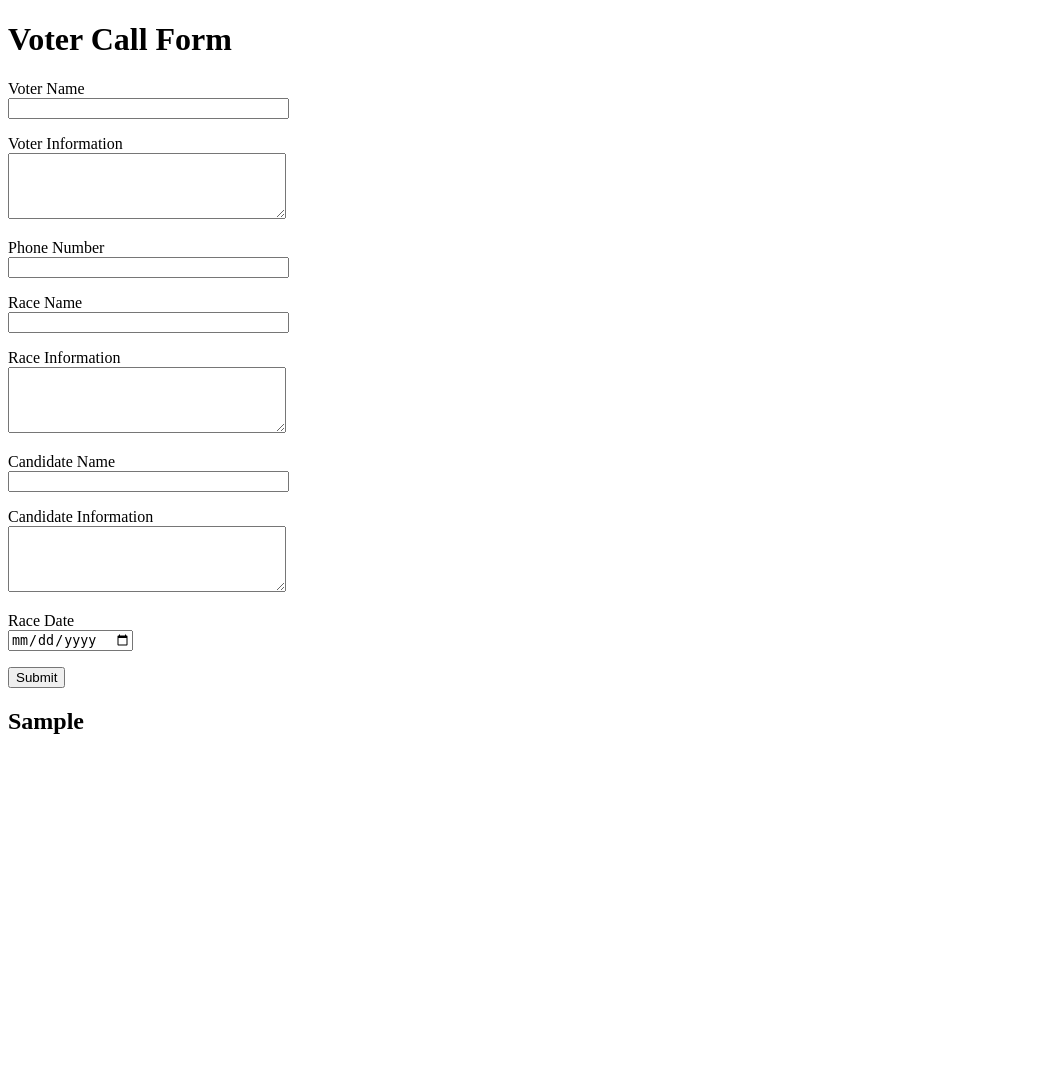
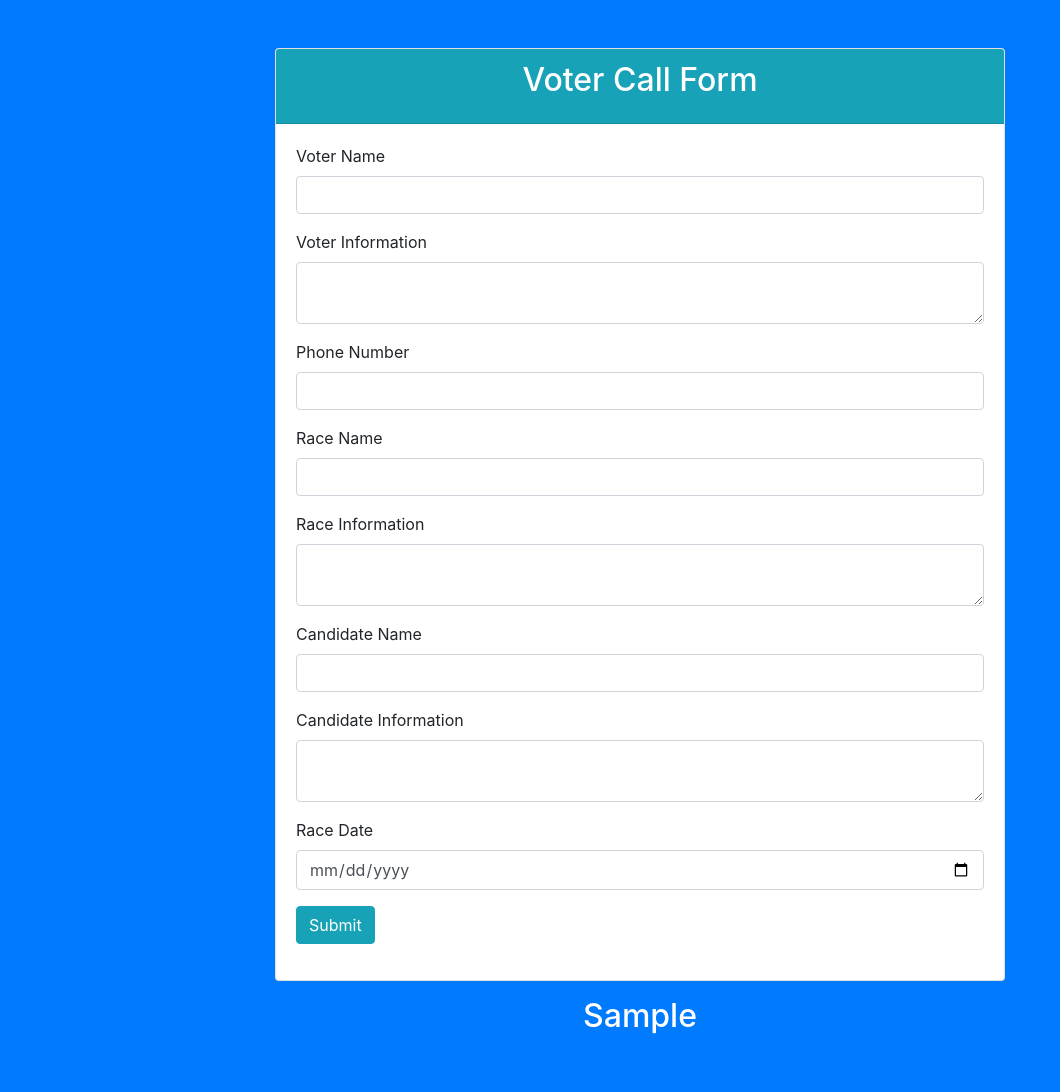
Before and after one commit to colloqium/colloqium-api, a Flask app: template templates/voter_call.html in a window 1280 px wide. Shown: the whole page, without its empty margins (0-1060 px from the left). Before the commit the page ends 734 px from the top, so only its background shows below. Run offline with Flask 2, Linux system fonts and the light colour scheme; the template is opened without the code that fills it: values that come from a table or form of the project are taken from there, most other values are stand-ins (such as "Sample title", 1, 10 or a date in 2020); parts of the project's set-up code (start-up, migrations or seed data) failed here and were passed over; some libraries are stand-ins or nearby versions.

Commit message:
Added some basic formatting to the form.

```diff
--- a/forms/voter_call_form.py
+++ b/forms/voter_call_form.py
@@ -1,17 +1,7 @@
 from flask_wtf import FlaskForm
-from wtforms import StringField, PasswordField, SubmitField, DateField
-from wtforms.validators import DataRequired, Email, EqualTo, Regexp
+from wtforms import StringField, SubmitField, DateField
+from wtforms.validators import DataRequired, Regexp
 from wtforms import TextAreaField
-
-
-class ExampleForm(FlaskForm):
-	name = StringField('Name', validators=[DataRequired()])
-	email = StringField('Email', validators=[DataRequired(), Email()])
-	password = PasswordField('Password', validators=[DataRequired()])
-	confirm_password = PasswordField(
-	 'Confirm Password', validators=[DataRequired(),
-	                                 EqualTo('password')])
-	submit = SubmitField('Submit')
 
 
 # Define a custom validator for phone numbers that match "+17066641258"
--- a/main.py
+++ b/main.py
@@ -94,14 +94,17 @@ def twilio():
         db[request.values.get('CallSid', '')] = conversation
 
         # Return the response as XML
-        response.say(text)
+        response.say(text, voice='Polly.Joanna-Neural')
 
         #check if text contains "goodbye", if so, hang up the call, other wise continue gathering input
         if "goodbye" in text.lower():
             response.hangup()
             logging.info("Goodbye message received, hanging up call")
         else:
-            response.gather(input="speech", action=webhook_url, method="POST")
+            response.gather(input="speech",
+                            action=webhook_url,
+                            method="POST",
+                            speech_model='experimental_conversations')
             logging.info("Gathering input from user")
 
         response_xml = response.to_xml()
@@ -134,6 +137,10 @@ def voter_call():
         # Create instance of VoterCallForm class
         form = VoterCallForm()
 
+        #get last_action from url
+        last_action = request.args.get('last_action')
+
+
         # When the form is submitted
         if form.validate_on_submit():
             # Add information from VoterCallForm to the system prompt
@@ -159,7 +166,9 @@ def voter_call():
 
     except Exception as e:
         app.logger.error(f"Exception occurred: {e}", exc_info=True)
-        return render_template('voter_call.html', form=form)
+        return render_template('voter_call.html',
+                               form=form,
+                               last_action="Error")
 
 
 @app.route("/call", methods=['POST', 'GET'])
@@ -194,9 +203,7 @@ def call():
         db[call.sid] = conversation
 
         # Return a TwiML response
-        return render_template('voter_call.html',
-                               last_action="Placed Call",
-                               form=VoterCallForm())
+        return redirect(url_for('voter_call', last_action="Calling" ))
 
     except Exception as e:
         app.logger.error(f"Exception occurred: {e}", exc_info=True)
--- a/templates/voter_call.html
+++ b/templates/voter_call.html
@@ -2,46 +2,93 @@
 <html>
 <head>
     <title>Voter Call Form</title>
+    <link href="https://maxcdn.bootstrapcdn.com/bootstrap/4.0.0/css/bootstrap.min.css" rel="stylesheet">
 </head>
-<body>
-    <h1>Voter Call Form</h1>
-    <form method="POST">
-        {{ form.hidden_tag() }}
-		{{ form.csrf_token }}
-        <p>
-            {{ form.voter_name.label }}<br>
-            {{ form.voter_name(size=32) }}
-        </p>
-        <p>
-            {{ form.voter_information.label }}<br>
-            {{ form.voter_information(cols=32, rows=4) }}
-        </p>
-        <p>
-            {{ form.voter_phone_number.label }}<br>
-            {{ form.voter_phone_number(size=32) }}
-        </p>
-        <p>
-            {{ form.race_name.label }}<br>
-            {{ form.race_name(size=32) }}
-        </p>
-        <p>
-            {{ form.race_information.label }}<br>
-            {{ form.race_information(cols=32, rows=4) }}
-        </p>
-        <p>
-            {{ form.candidate_name.label }}<br>
-            {{ form.candidate_name(size=32) }}
-        </p>
-        <p>
-            {{ form.candidate_information.label }}<br>
-            {{ form.candidate_information(cols=32, rows=4) }}
-        </p>
-        <p>
-            {{ form.race_date.label }}<br>
-            {{ form.race_date() }}
-        </p>
-        <p>{{ form.submit() }}</p>
-    </form>
-    <h2>{{last_action}}</h2>
+<body class="bg-primary">
+    <div class="container py-5">
+        <div class="row">
+            <div class="col-lg-8 mx-auto">
+                <div class="card">
+                    <div class="card-header bg-info text-white">
+                        <h2 class="card-title text-center">Voter Call Form</h2>
+                    </div>
+                    <div class="card-body">
+                        <form method="POST">
+                            {{ form.hidden_tag() }}
+                            {{ form.csrf_token }}
+                            <div class="form-group">
+                                {{ form.voter_name.label(class="form-control-label") }}
+                                {{ form.voter_name(class="form-control") }}
+                                {% for error in form.voter_name.errors %}
+                                    <span class="text-danger">{{ error }}</span>
+                                {% endfor %}
+                            </div>
+                            <!-- Repeat the pattern for other fields -->
+                            <div class="form-group">
+                                {{ form.voter_information.label(class="form-control-label") }}
+                                {{ form.voter_information(class="form-control") }}
+                                {% for error in form.voter_information.errors %}
+                                    <span class="text-danger">{{ error }}</span>
+                                {% endfor %}
+                            </div>
+                            <div class="form-group">
+                                {{ form.voter_phone_number.label(class="form-control-label") }}
+                                {{ form.voter_phone_number(class="form-control") }}
+                                {% for error in form.voter_phone_number.errors %}
+                                    <span class="text-danger">{{ error }}</span>
+                                {% endfor %}
+                            </div>
+                            <div class="form-group">
+                                {{ form.race_name.label(class="form-control-label") }}
+                                {{ form.race_name(class="form-control") }}
+                                {% for error in form.race_name.errors %}
+                                    <span class="text-danger">{{ error }}</span>
+                                {% endfor %}
+                            </div>
+                            <div class="form-group">
+                                {{ form.race_information.label(class="form-control-label") }}
+                                {{ form.race_information(class="form-control") }}
+                                {% for error in form.race_information.errors %}
+                                    <span class="text-danger">{{ error }}</span>
+                                {% endfor %}
+                            </div>
+                            <div class="form-group">
+                                {{ form.candidate_name.label(class="form-control-label") }}
+                                {{ form.candidate_name(class="form-control") }}
+                                {% for error in form.candidate_name.errors %}
+                                    <span class="text-danger">{{ error }}</span>
+                                {% endfor %}
+                            </div>
+                            <div class="form-group">
+                                {{ form.candidate_information.label(class="form-control-label") }}
+                                {{ form.candidate_information(class="form-control") }}
+                                {% for error in form.candidate_information.errors %}
+                                    <span class="text-danger">{{ error }}</span>
+                                {% endfor %}
+                            </div>
+                            <div class="form-group">
+                                {{ form.race_date.label(class="form-control-label") }}
+                                {{ form.race_date(class="form-control") }}
+                                {% for error in form.race_date.errors %}
+                                    <span class="text-danger">{{ error }}</span>
+                                {% endfor %}
+                            </div>
+                            <div class="form-group">
+                                {{ form.submit(class="btn btn-info") }}
+                            </div>
+                        </form>
+                    </div>
+                </div>
+                <div class="text-center text-white mt-3">
+                    <h2>{{last_action}}                </h2>
+                </div>
+            </div>
+        </div>
+    </div>
+    <!-- Optional JavaScript -->
+    <!-- jQuery first, then Popper.js, then Bootstrap JS -->
+    <script src="https://code.jquery.com/jquery-3.2.1.slim.min.js" integrity="sha384-KJ3o2DKtIkvYIK3UENzmM7KCkRr/rE9/Qpg6aAZGJwFDMVNA/GpGFF93hXpG5KkN" crossorigin="anonymous"></script>
+    <script src="https://cdnjs.cloudflare.com/ajax/libs/popper.js/1.12.9/umd/popper.min.js" integrity="sha384-ApNbgh9B+Y1QKtv3Rn7W3mgPxhU9K/ScQsAP7hUibX39j7fakFPskvXusvfa0b4Q" crossorigin="anonymous"></script>
+    <script src="https://maxcdn.bootstrapcdn.com/bootstrap/4.0.0/js/bootstrap.min.js" integrity="sha384-JZR6Spejh4U02d8jOt6vLEHfe/JQGiRRSQQxSfFWpi1MquVdAyjUar5+76PVCmYl" crossorigin="anonymous"></script>
 </body>
 </html>
```
